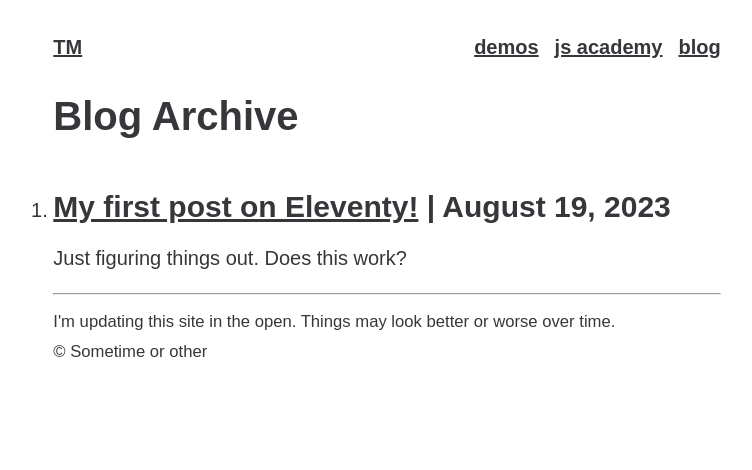
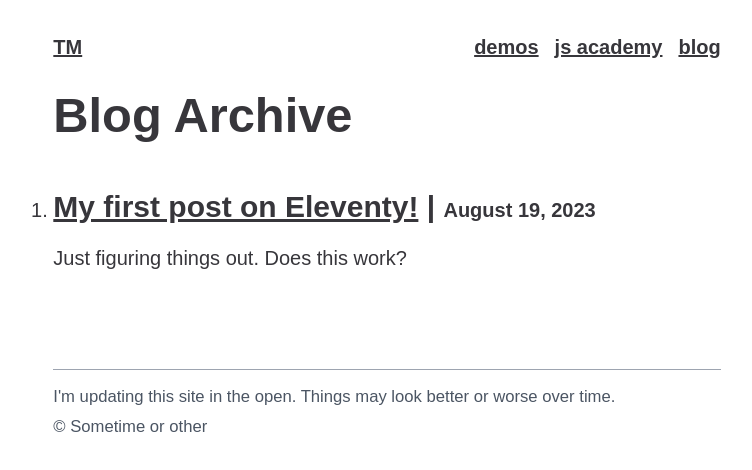
Before and after one commit to theomehl/blog-dev, an Eleventy site: page src/blog.njk in a window 1280 px wide. Shown: the whole page, without its empty margins (253-1005 px from the left). Built offline with nearby package versions, Linux system fonts and the light colour scheme; Eleventy itself is replaced by a stand-in of ours; files that its build step writes are made by us from their sources; a web font is replaced by a local one.

Commit message:
Update styles

```diff
--- a/src/styles/content.css
+++ b/src/styles/content.css
@@ -7,6 +7,22 @@
     margin-top: var(--flow-space, 1em);
 }
 
+p {
+    overflow-wrap: break-word;
+    hyphens: auto;
+}
+
 hgroup {
     margin-bottom: 3rem;
+    --flow-space: 0.75em;
 }
+
+blockquote, .callout {
+    padding: 1rem;
+    border-left: 3px solid var(--border-accent);
+    background-color: var(--gray-100);
+}
+
+blockquote > * + * {
+    margin-top: var(--vlow-space, 1em);
+}
--- a/src/styles/global.css
+++ b/src/styles/global.css
@@ -24,10 +24,27 @@ blockquote, body, dd, dl, figure, h1, h2, h3, h4, p {
 h1, h2, h3, h4 {
     font-weight: 900;
     line-height: 1.1;
+    text-wrap: balance;
+    --flow-space: 1.25em;
+}
+
+h1 {
+    font-size: var(--text-2xl);
+    line-height: 0.90;
 }
 
 a {
     color: var(--base-text);
+}
+
+hr {
+    border: 0;
+    border-top: 1px solid var(--border-accent);
+}
+
+footer {
+    color: var(--gray-600);
+    margin-top: 6rem;
 }
 
 /* Navigation */
@@ -55,3 +72,9 @@ a {
     padding-left: 0;
     padding-top: 2rem;
 }
+
+
+.blog-entry-date {
+    font-weight: 600;
+    font-size: var(--text-base);
+}
--- a/src/styles/variables.css
+++ b/src/styles/variables.css
@@ -25,4 +25,10 @@
     --font-base: Figtree, sans-serif;
 
 
+    /* Nested Variables */
+
+    --border-accent: var(--gray-400);
+
+    --heading-color: var(--gray-500);
+
 }
```
